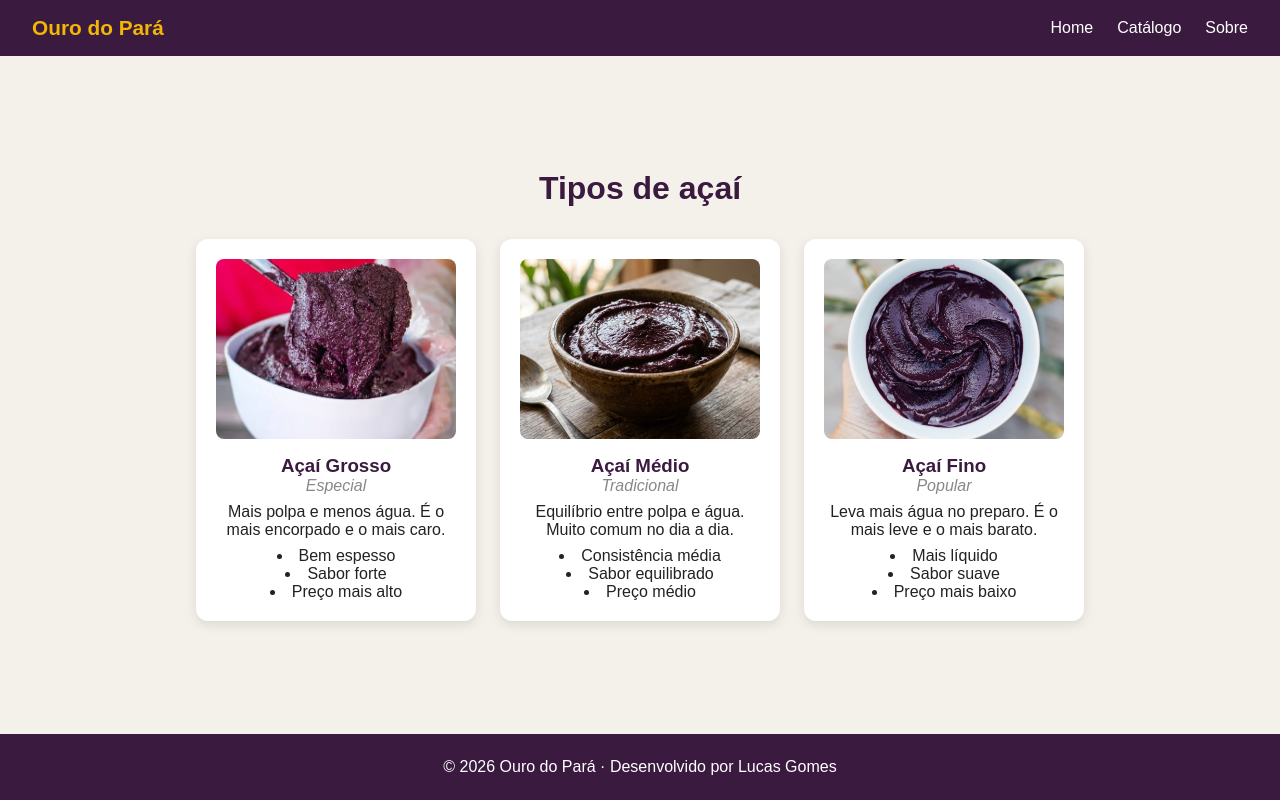
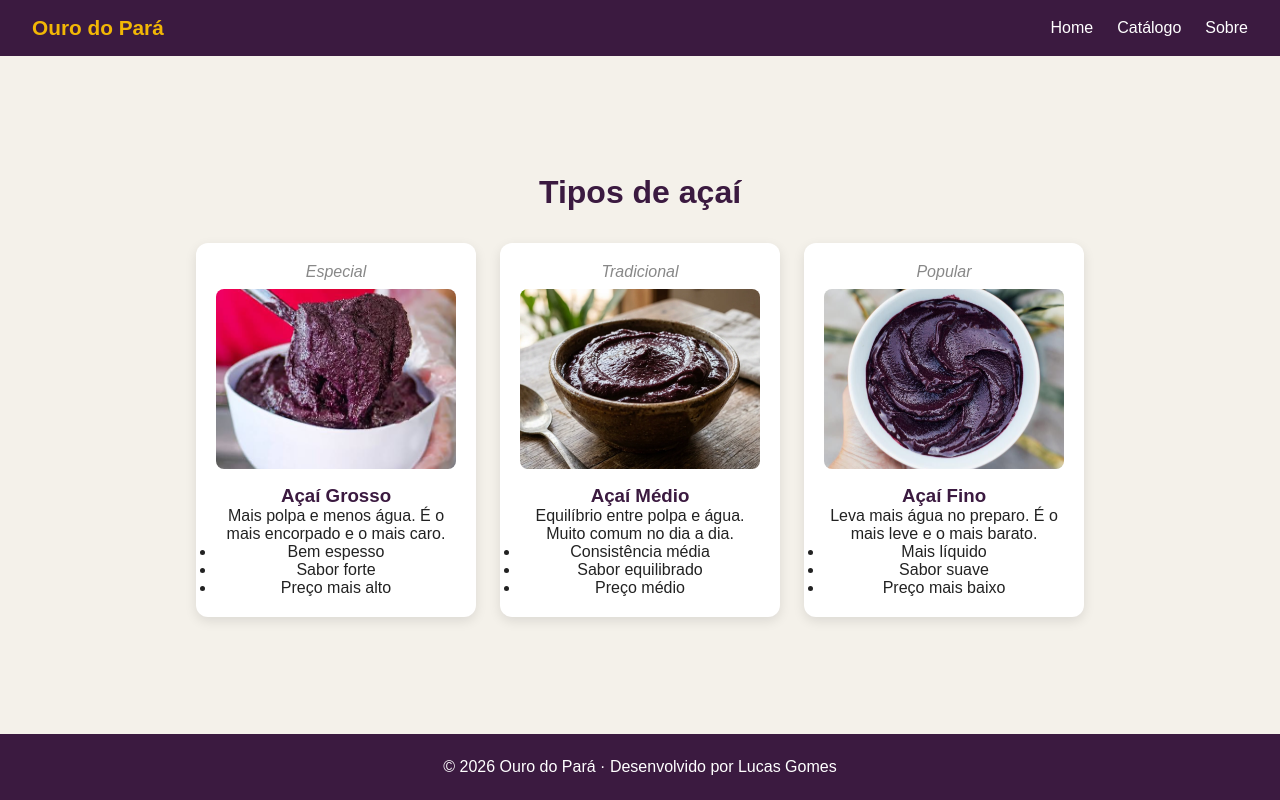
Before and after one commit to lucasqgomes07-commit/ouro-do-para, a JavaScript app: page /catalogo in a window 1280 px wide. Built offline with nearby package versions, Linux system fonts and the light colour scheme.

Commit message:
Atualiza CardItem: categoria no topo e tag article

```diff
--- a/src/components/CardItem/CardItem.js
+++ b/src/components/CardItem/CardItem.js
@@ -1,18 +1,18 @@
 import styles from './CardItem.module.css';
 
-function CardItem({ imagem, nome, categoria, descricao, caracteristicas }) {
+function CardItem({ nome, categoria, imagem, descricao, caracteristicas }) {
   return (
-    <div className={styles.card}>
+    <article className={styles.card}>
+      <p className={styles.categoria}>{categoria}</p>
       <img src={imagem} alt={nome} className={styles.imagem} />
       <h3 className={styles.nome}>{nome}</h3>
-      <p className={styles.categoria}>{categoria}</p>
       <p>{descricao}</p>
-      <ul className={styles.lista}>
-        {caracteristicas.map((item) => (
-          <li key={item}>{item}</li>
+      <ul>
+        {caracteristicas.map((caracteristica) => (
+          <li key={caracteristica}>{caracteristica}</li>
         ))}
       </ul>
-    </div>
+    </article>
   );
 }
 
```
